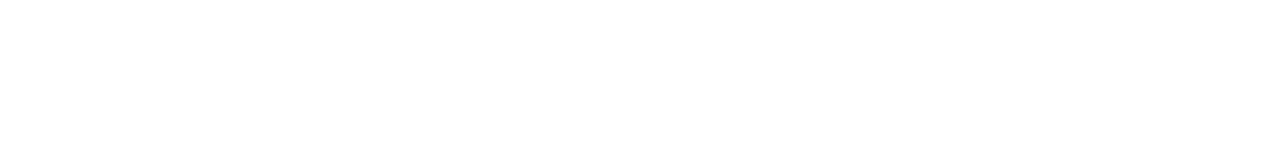
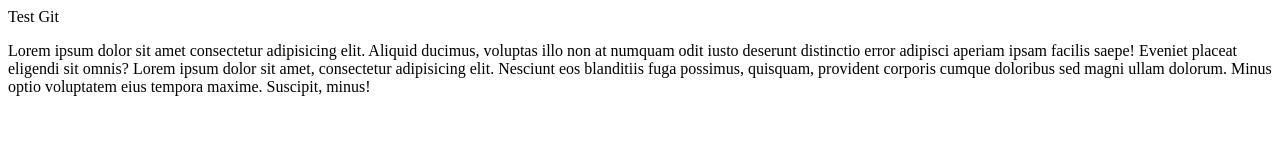
Before and after one commit to antonioalfonsogr/entorno_desarrollo_21_22, a plain HTML site: page index.html in a window 1280 px wide. Drawn offline with Linux system fonts and the light colour scheme.

Commit message:
parrafo index y añado directorios css y js

```diff
--- a/index.html
+++ b/index.html
@@ -1,11 +1,16 @@
 <html>
 
-    <head>
+<head>
+    Test Git
+</head>
 
-    </head>
-
-    <body>
-
-    </body>
+<body>
+    <p>Lorem ipsum dolor sit amet consectetur adipisicing elit. Aliquid ducimus, voluptas illo non at numquam odit iusto
+        deserunt distinctio error adipisci aperiam ipsam facilis saepe! Eveniet placeat eligendi sit omnis?
+        Lorem ipsum dolor sit amet, consectetur adipisicing elit. Nesciunt eos blanditiis fuga possimus, quisquam,
+        provident corporis cumque doloribus sed magni ullam dolorum. Minus optio voluptatem eius tempora maxime.
+        Suscipit, minus!
+    </p>
+</body>
 
 </html>
```
Also changed, not shown: css/estilos.css (added), js/javascript.js (added).
